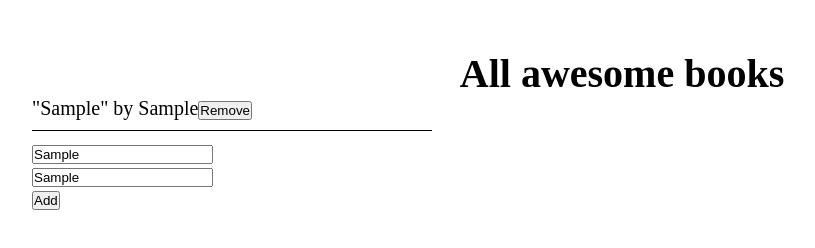
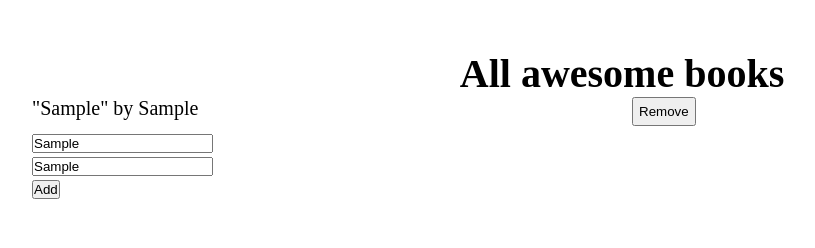
Before and after one commit to tta2yta/Awesome_Books, a website: page index.html in a window 1280 px wide. Both pictures are taken after typing "Sample", "Sample" into the empty fields and a click on the button "Add". Shown: the whole page, without its empty margins (18-833 px from the left). Drawn offline with Linux system fonts and the light colour scheme.

Commit message:
Style and position the remove button

```diff
--- a/css/main.css
+++ b/css/main.css
@@ -24,12 +24,15 @@ h1 {
 
 .book_list_sub {
   margin-bottom: 10px;
-  border-bottom: 1px solid black;
-  width: 400px;
+  position: relative;
 }
 
 .btn_remove {
   margin-bottom: 10px;
+  margin-left: 100px;
+  padding: 5px;
+  position: absolute;
+  left: 500px;
 }
 
 .book-title,
```
